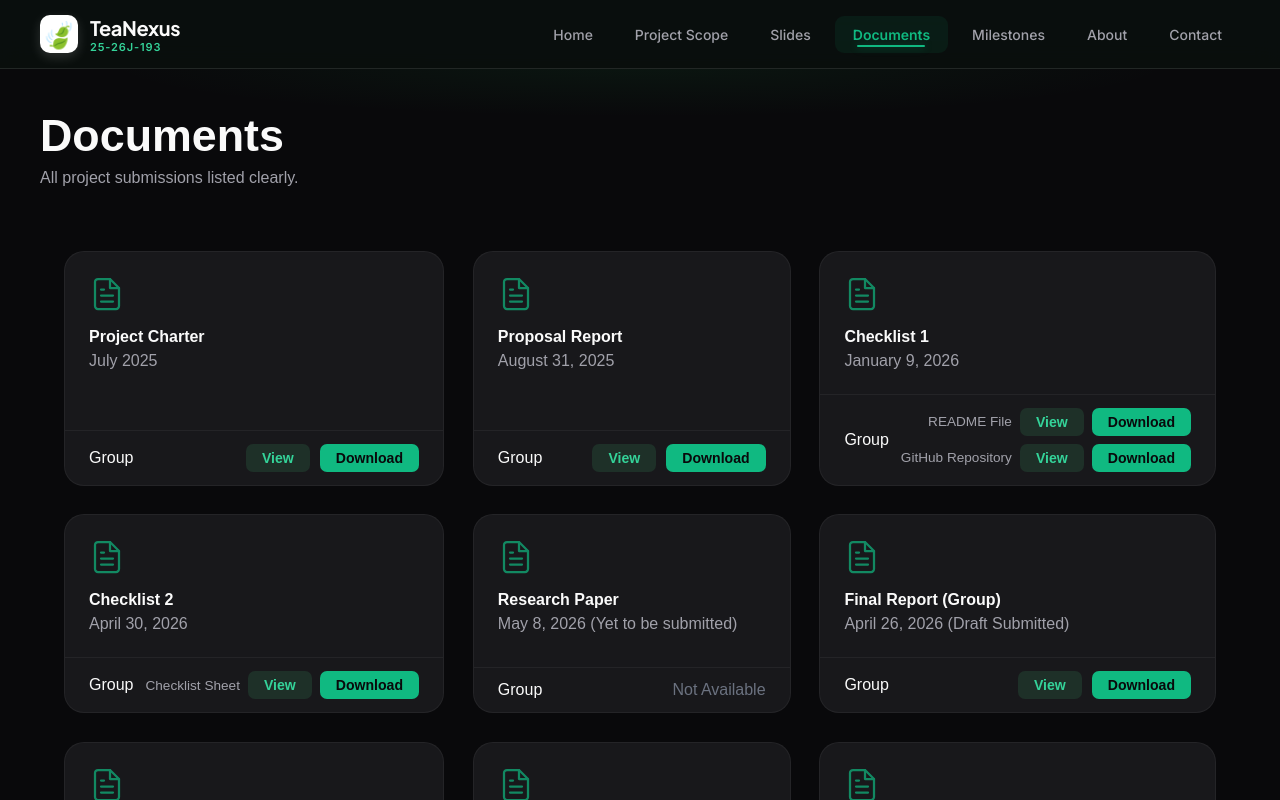
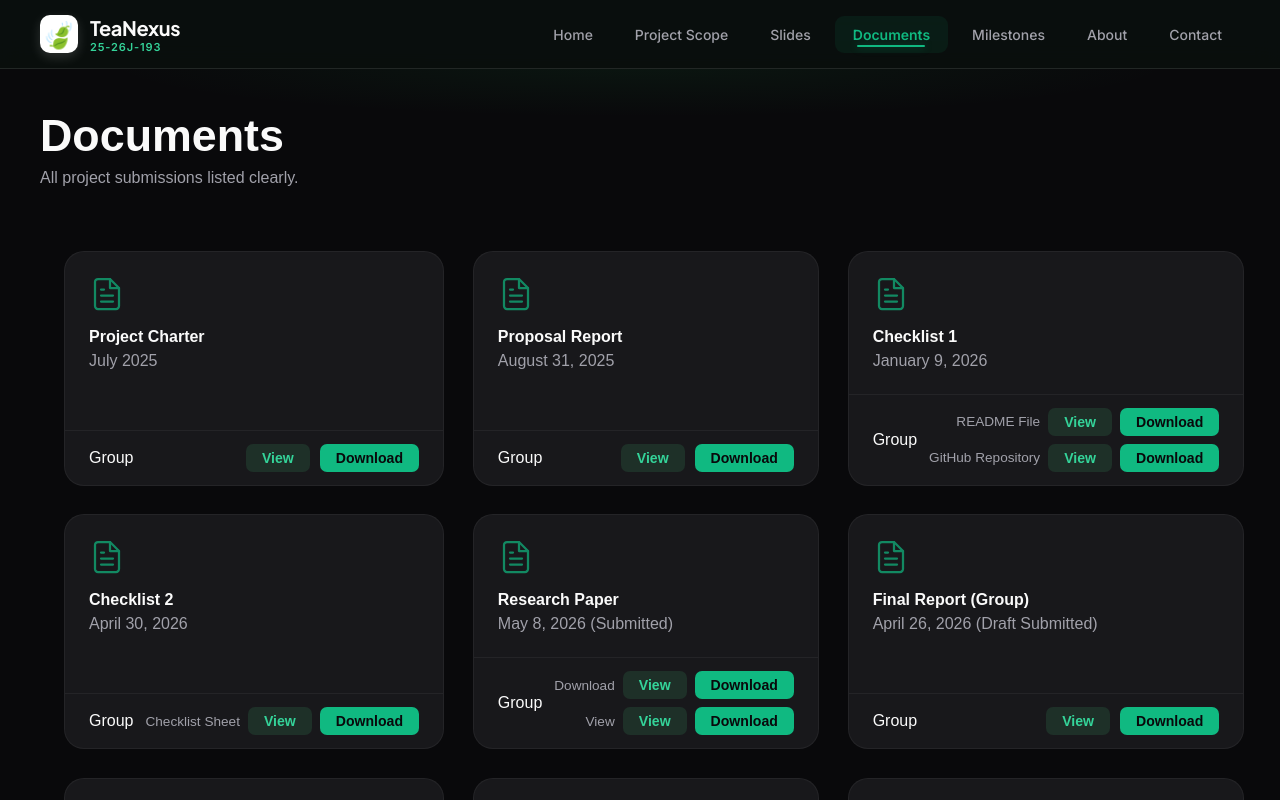
Before and after one commit to HThisarani/tea-project-website, a React (Create React App) app: page / in a window 1280 px wide. Both pictures are taken after a click on the element "Documents". Shown: the top 800 px of the page. Built offline with nearby package versions, Linux system fonts and the light colour scheme.

Commit message:
update slide page

```diff
--- a/src/pages/Documents.jsx
+++ b/src/pages/Documents.jsx
@@ -144,8 +144,12 @@ const documents = [
   {
     id: 'research-paper',
     title: 'Research Paper',
-    desc: 'May 8, 2026 (Yet to be submitted)',
-    status: 'Pending'
+    desc: 'May 8, 2026 (Submitted)',
+    status: 'Available',
+    files: [
+      { url: 'https://drive.google.com/uc?export=download&id=15QP3VfQvtfX7kihXvdJyXaWKH35EB8ya', label: 'Download' },
+      { url: 'https://drive.google.com/file/d/15QP3VfQvtfX7kihXvdJyXaWKH35EB8ya/view', label: 'View' }
+    ]
   },
   {
     id: 'final-report',
--- a/src/pages/Slides.jsx
+++ b/src/pages/Slides.jsx
@@ -73,10 +73,10 @@ const slides = [
   {
     id: 'final-slide',
     title: 'Final Presentation',
-    date: 'Yet to be submitted, link will be updated soon.',
-    status: 'Pending',
-    viewUrl: '',
-    downloadUrl: '',
+    date: 'May 2026',
+    status: 'Available',
+    viewUrl:     'https://docs.google.com/presentation/d/11pv3h3RduBk5ZCKWLUH6dbitTOijJfWu/present',
+    downloadUrl: 'https://docs.google.com/presentation/d/11pv3h3RduBk5ZCKWLUH6dbitTOijJfWu/export/pptx',
   },
 ];
 
```
